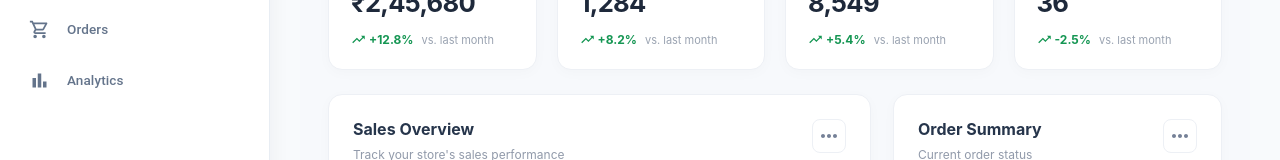
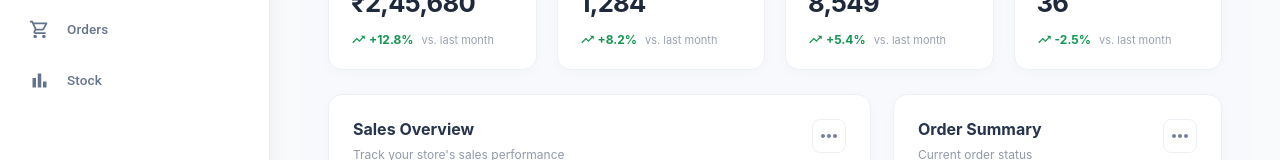
Before and after one commit to shahidbagwan5515/Admin-Panel, a React (Vite) app: page /Header/Dashboard in a window 1280 px wide. Shown: the part 309-469 px from the top of the page. Built offline with nearby package versions, Linux system fonts and the light colour scheme.

Commit message:
update sidebar menu

```diff
--- a/src/component/Sidebar/Sidebar.jsx
+++ b/src/component/Sidebar/Sidebar.jsx
@@ -28,7 +28,7 @@ const menuItems = [
   { title: "Users", icon: <PeopleAltOutlinedIcon /> },
   { title: "Products", icon: <Inventory2OutlinedIcon /> },
   { title: "Orders", icon: <ShoppingCartOutlinedIcon /> },
-  { title: "Analytics", icon: <BarChartOutlinedIcon /> },
+  { title: "Stock", icon: <BarChartOutlinedIcon /> },
 ];
 
 function Sidebar({ open, onNavigate, onLogout }) {
```
